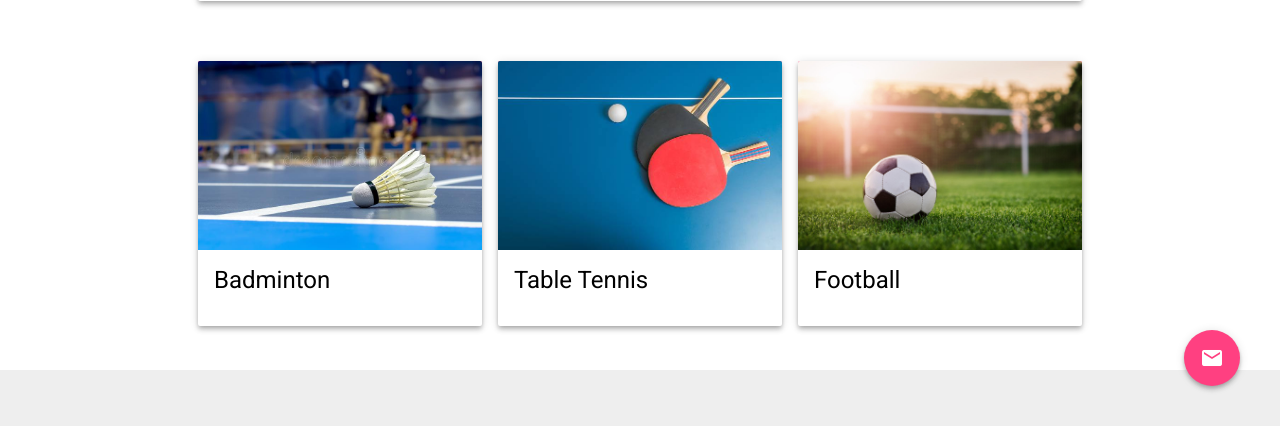
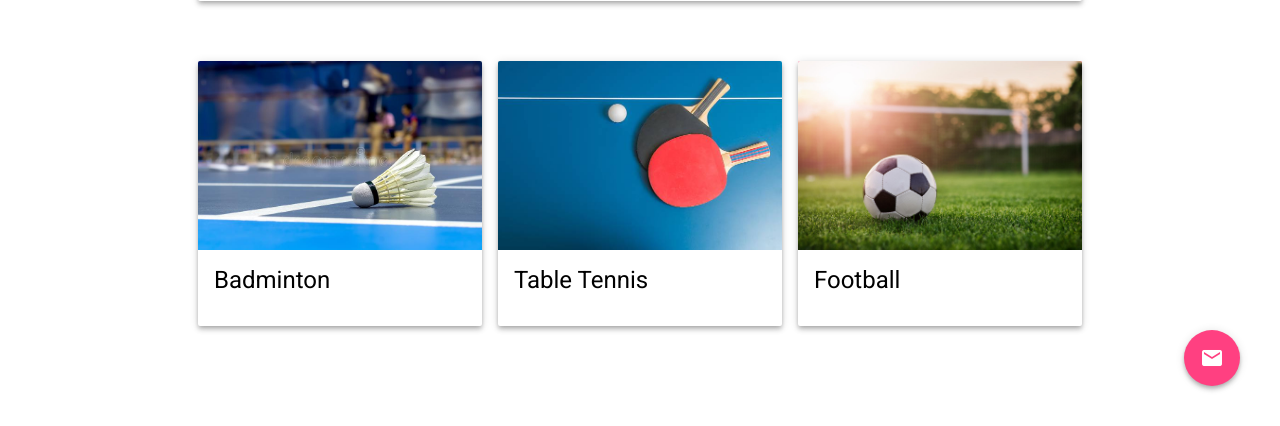
Before and after one commit to msunilhyd/l_play_lists, a Django app: page / in a window 1280 px wide. Shown: the part 781-1207 px from the top of the page. Run offline with Django 3.2, Linux system fonts and the light colour scheme; data comes from the database, SQL or seed files in the repository; some libraries are stand-ins or nearby versions.

Commit message:
08-Nov-19 : Changed the background color of the homepage footer

```diff
--- a/blog/static/blog/main.css
+++ b/blog/static/blog/main.css
@@ -172,7 +172,7 @@ img {
 }
 
 .homepage-footer {
-  background: #eee;
+  /* background: #eee; */
   margin-bottom: -1em;
   padding: 2rem 0;
 }
--- a/blog/views.py
+++ b/blog/views.py
@@ -1,7 +1,7 @@
+from django.contrib.auth.decorators import login_required
 from django.shortcuts import render, get_object_or_404
 from django.contrib.auth.mixins import LoginRequiredMixin, UserPassesTestMixin
 from django.contrib.auth.models import User
-from django.contrib.auth.decorators import login_required
 
 
 from django.views.generic import (
@@ -15,6 +15,7 @@ from .models import Post
 
 @login_required
 def home(request):
+    print('Hello Linus');
     context = {
         'posts': Post.objects.all()
     }
```
